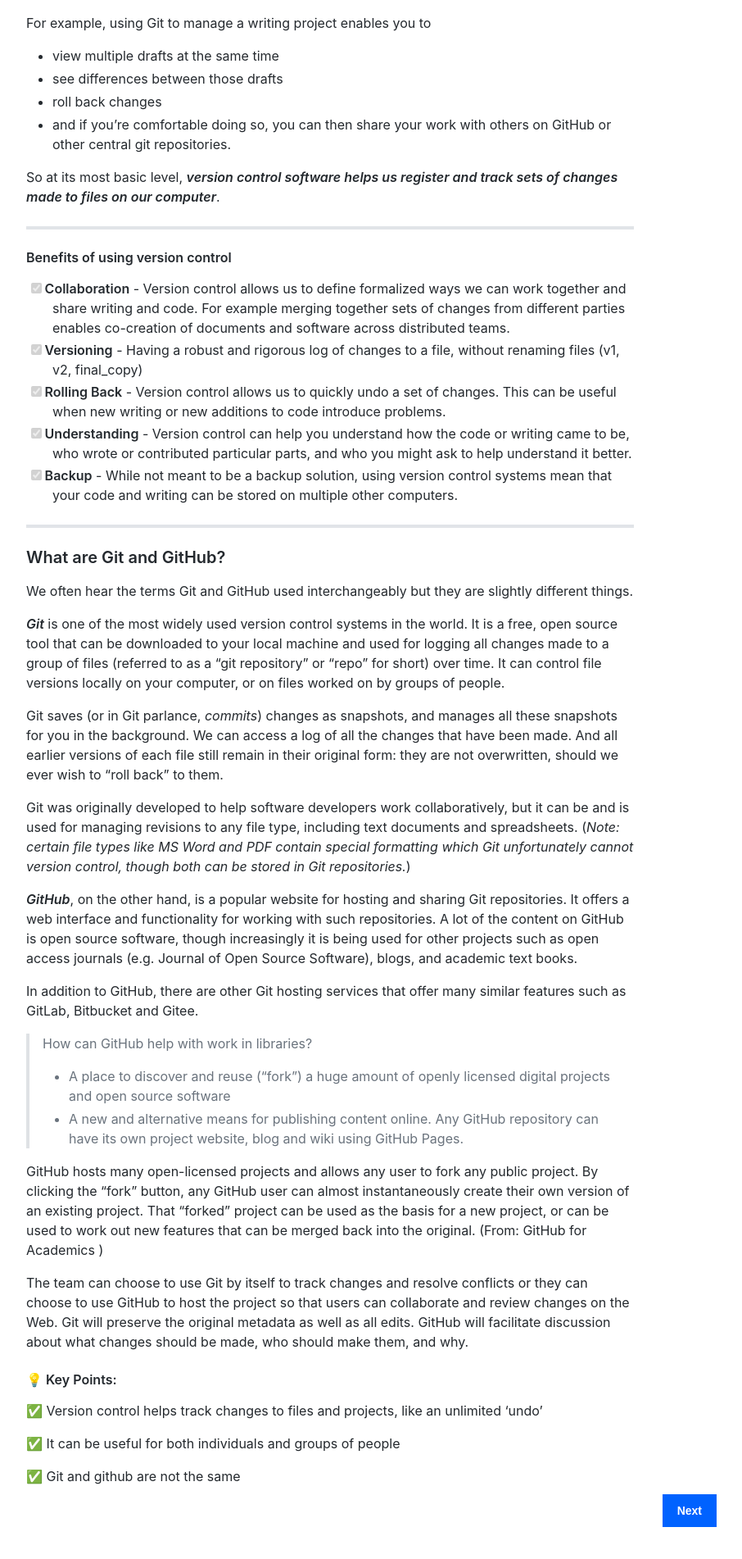
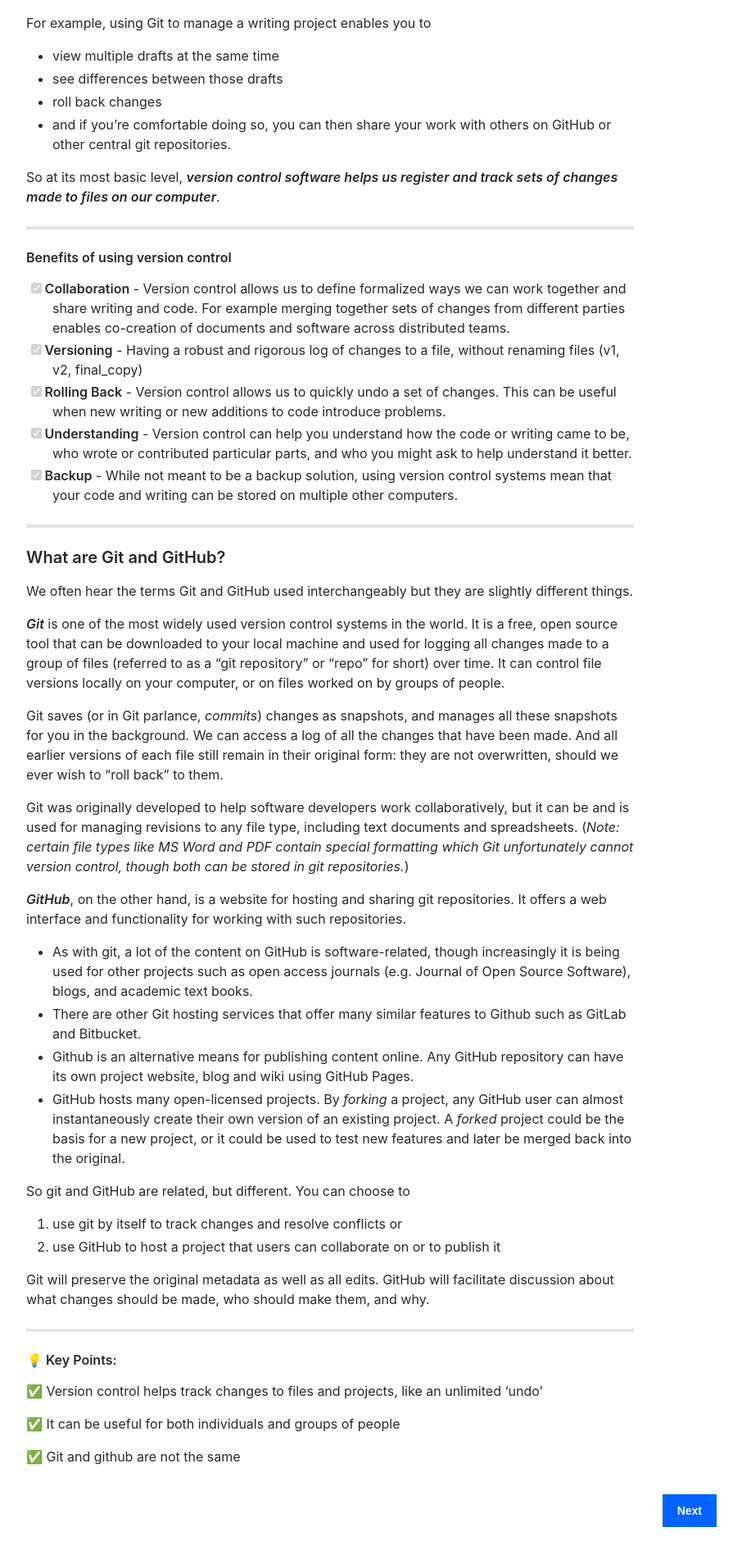
Before and after one commit to liamodwyer/github-pages, a Jekyll site: the page built from _workshop/index.md, in a window 1280 px wide. Shown: the part 1063-2965 px from the top of the page at 82% size, without its empty margins (365-1271 px from the left). Built offline with Jekyll 4.4.1, drawn with Linux system fonts in a browser that asks for light colours; some web fonts are replaced.

Commit message:
Finish index.md

```diff
--- a/_workshop/index.md
+++ b/_workshop/index.md
@@ -43,20 +43,22 @@ We often hear the terms Git and GitHub used interchangeably but they are slightl
 Git saves (or in Git parlance, _commits_) changes as snapshots, and manages all these snapshots for you in the background. We can access a log of all the changes that have been made. And all earlier versions of each file still remain in their original form: they are not overwritten, should we ever wish to “roll back” to them.
 
 Git was originally developed to help software developers work collaboratively, but it can be and is used for managing revisions to any file type, including text documents and spreadsheets.
-(_Note: certain file types like MS Word and PDF contain special formatting which Git unfortunately cannot version control, though both can be stored in Git repositories._)
+(_Note: certain file types like MS Word and PDF contain special formatting which Git unfortunately cannot version control, though both can be stored in git repositories._)
 
-**_GitHub_**, on the other hand, is a popular website for hosting and sharing Git repositories. It offers a web interface and functionality for working with such repositories. A lot of the content on GitHub is open source software, though increasingly it is being used for other projects such as open access journals (e.g. Journal of Open Source Software), blogs, and academic text books.
+**_GitHub_**, on the other hand, is a website for hosting and sharing git repositories. It offers a web interface and functionality for working with such repositories.
 
-In addition to GitHub, there are other Git hosting services that offer many similar features such as GitLab, Bitbucket and Gitee.
+* As with git, a lot of the content on GitHub is software-related, though increasingly it is being used for other projects such as open access journals (e.g. Journal of Open Source Software), blogs, and academic text books.
+* There are other Git hosting services that offer many similar features to Github such as GitLab and Bitbucket.
+* Github is an alternative means for publishing content online. Any GitHub repository can have its own project website, blog and wiki using GitHub Pages.
+* GitHub hosts many open-licensed projects. By _forking_ a project, any GitHub user can almost instantaneously create their own version of an existing project. A _forked_ project could be the basis for a new project, or it could be used to test new features and later be merged back into the original.
 
-> How can GitHub help with work in libraries?
->
-> * A place to discover and reuse (“fork”) a huge amount of openly licensed digital projects and open source software
-> * A new and alternative means for publishing content online. Any GitHub repository can have its own project website, blog and wiki using GitHub Pages.
+So git and GitHub are related, but different. You can choose to
+1. use git by itself to track changes and resolve conflicts or
+2. use GitHub to host a project that users can collaborate on or to publish it
 
-GitHub hosts many open-licensed projects and allows any user to fork any public project. By clicking the “fork” button, any GitHub user can almost instantaneously create their own version of an existing project. That “forked” project can be used as the basis for a new project, or can be used to work out new features that can be merged back into the original. (From: GitHub for Academics )
+Git will preserve the original metadata as well as all edits. GitHub will facilitate discussion about what changes should be made, who should make them, and why.
 
-The team can choose to use Git by itself to track changes and resolve conflicts or they can choose to use GitHub to host the project so that users can collaborate and review changes on the Web. Git will preserve the original metadata as well as all edits. GitHub will facilitate discussion about what changes should be made, who should make them, and why.
+***
 
 #### 💡 Key Points:
 
```
